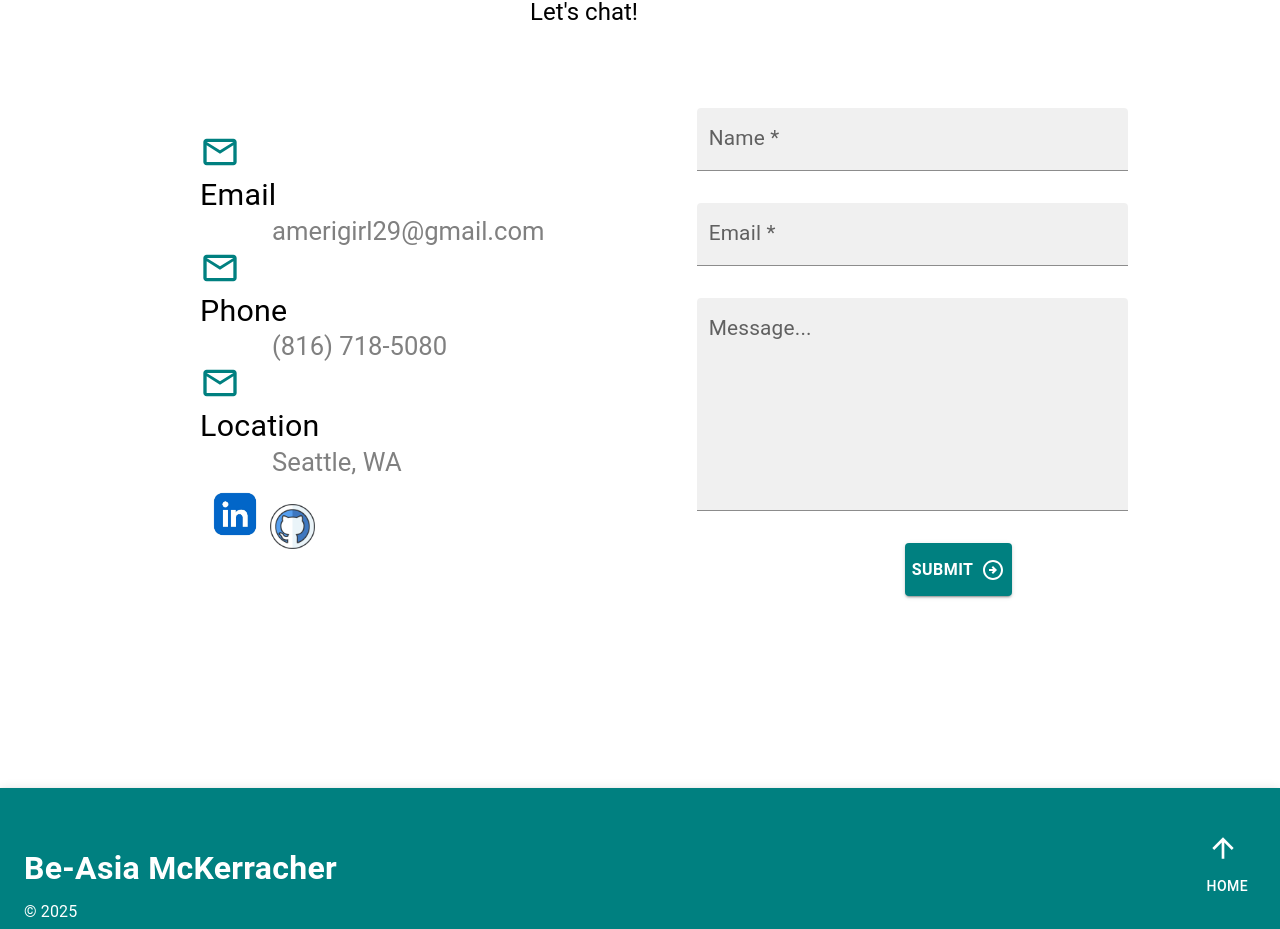
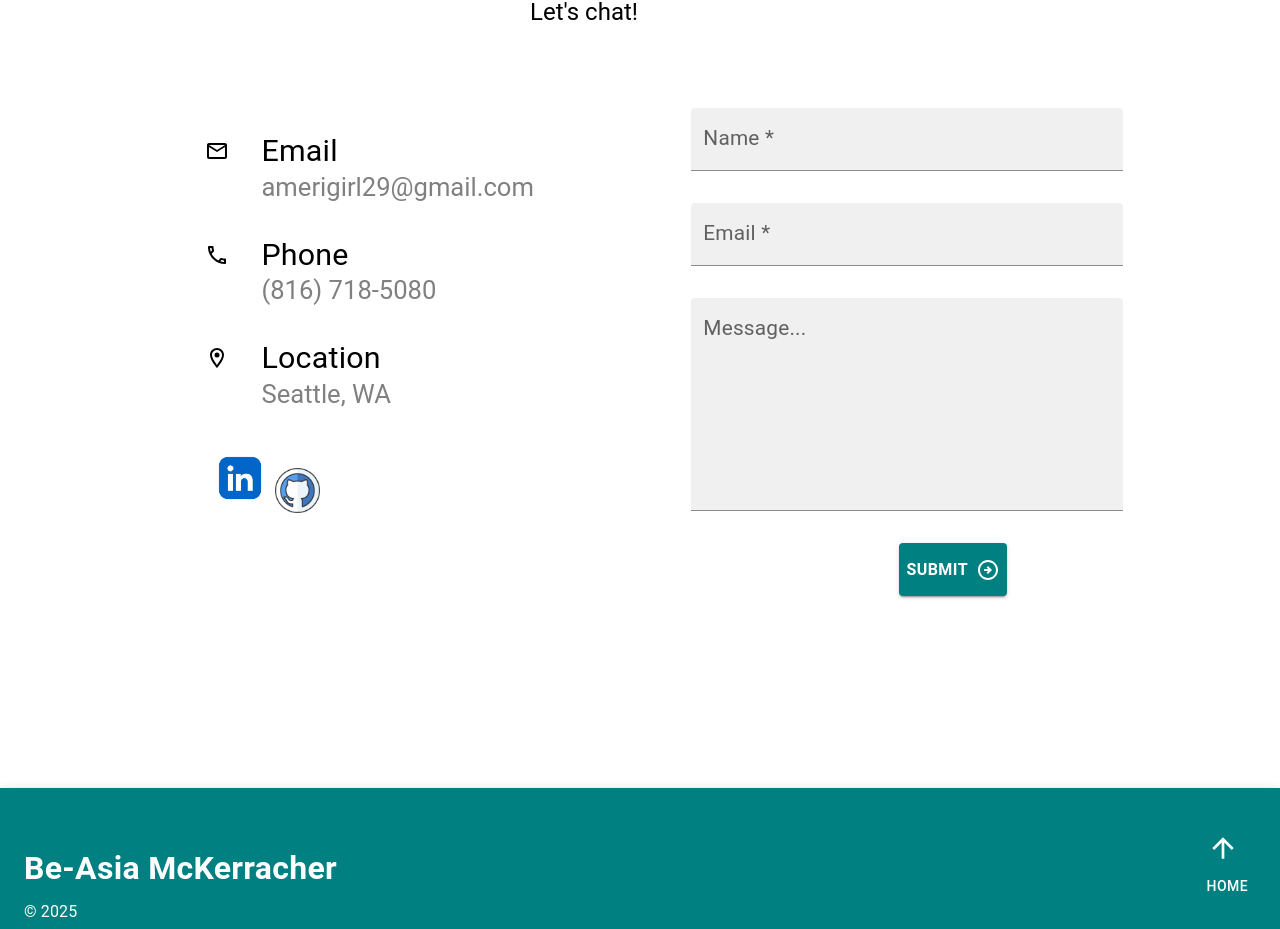
Before and after one commit to amerigirl/website, a React (Create React App) app: page / in a window 1280 px wide. Shown: the part 1772-2701 px from the top of the page. Built offline with nearby package versions, Linux system fonts and the light colour scheme.

Commit message:
contact me details template refactored

```diff
--- a/src/Components/LandingPage/ContactForm/ContactMeDetailsTemplate.jsx
+++ b/src/Components/LandingPage/ContactForm/ContactMeDetailsTemplate.jsx
@@ -9,20 +9,24 @@ import ContactMeDetailsTemplateData from "../../../Data/ContactMeDetailsTemplate
 
 const ContactMeDetailsTemplate = ({ info }) => {
   return (
-    <Box>
-      <EmailOutlinedIcon sx={{ fontSize: 40, color: "primary.main" }} />
+    <Box marginBottom={"2rem"}>
+      <Box sx={{ display: "flex", alignItems: "center", gap: 4 }}>
+        {info.icon}
         <Typography variant="h4" component={"div"} fontSize={"1.9rem"}>
           {info.iconText}
         </Typography>
+      </Box>
+      <Box>
         <Typography
           variant="h5"
           component={"div"}
           fontSize={"1.6rem"}
-        marginLeft={"4.5rem"}
+          marginLeft={"3.5rem"}
           color="grey"
         >
           {info.iconSubLine}
         </Typography>
+      </Box>
     </Box>
   );
 };
--- a/src/Data/ContactMeDetailsTemplateData.js
+++ b/src/Data/ContactMeDetailsTemplateData.js
@@ -1,23 +1,23 @@
 import EmailOutlinedIcon from "@mui/icons-material/EmailOutlined";
 import PhoneOutlinedIcon from "@mui/icons-material/PhoneOutlined";
 import LocationOnOutlinedIcon from "@mui/icons-material/LocationOnOutlined";
-import react from "react";
+import React from "react";
 
 const ContactMeDetailsTemplateData = [
   {
-    icon: {},
+    icon: <EmailOutlinedIcon/>,
     iconText: "Email",
     iconSubLine: "amerigirl29@gmail.com",
   },
 
     {
-    icon: {},
+    icon: <PhoneOutlinedIcon/>,
     iconText: "Phone",
     iconSubLine: "(816) 718-5080",
   },
 
     {
-    icon: {},
+    icon: <LocationOnOutlinedIcon/>,
     iconText: "Location",
     iconSubLine: "Seattle, WA",
   },
```
Lines whose indentation alone changed are shown as unchanged.
